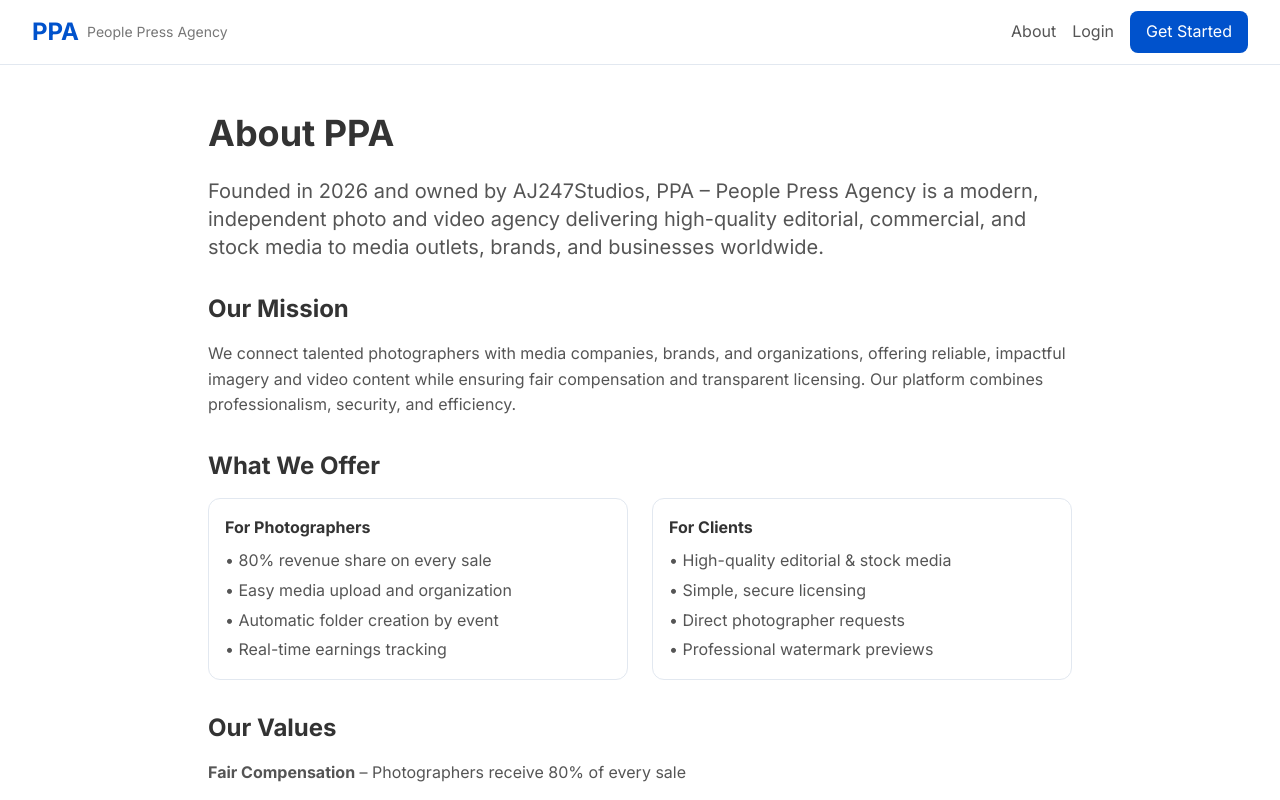
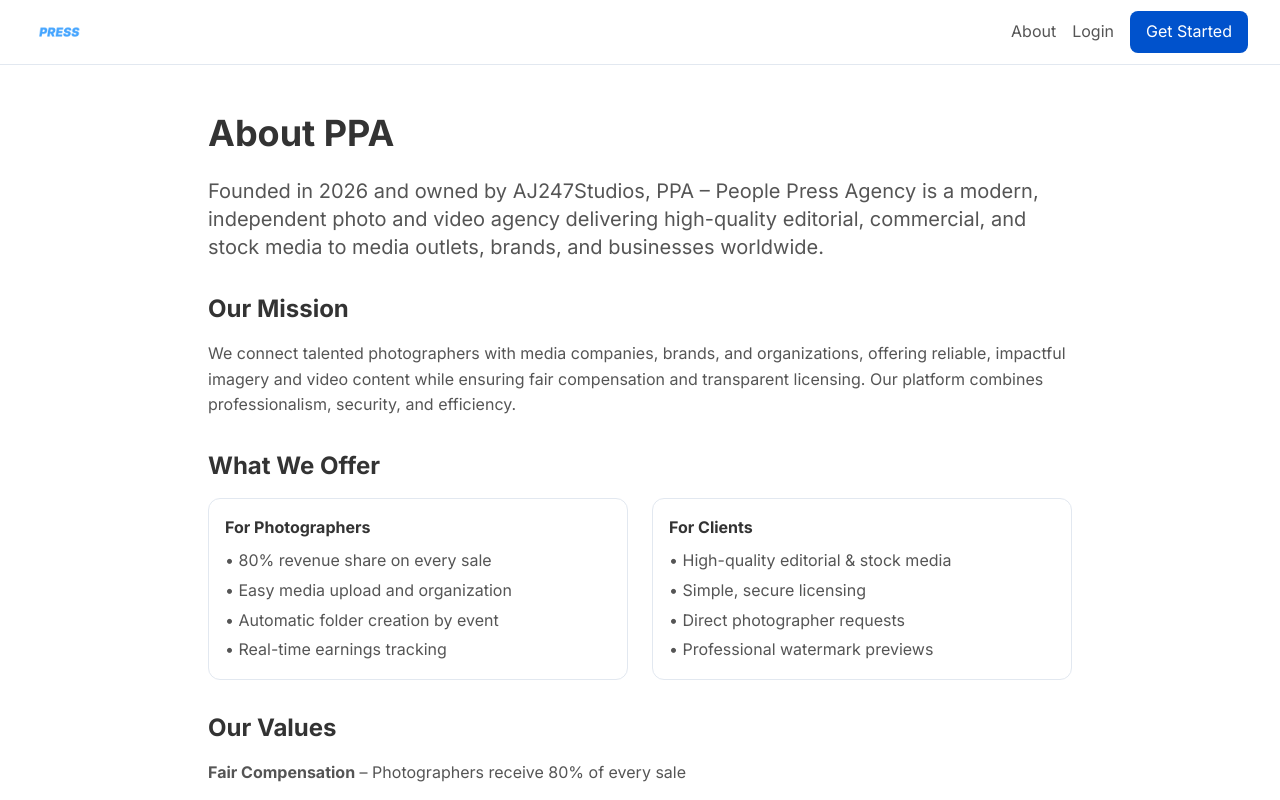
Before and after one commit to URTheCoolest/ppa-website, a Next.js app: page /about in a window 1280 px wide. Shown: the top 800 px of the page. Built offline with nearby package versions, Linux system fonts and the light colour scheme.

Commit message:
feat: remove duplicate text next to logo (logo has text)

```diff
--- a/app/about/page.tsx
+++ b/app/about/page.tsx
@@ -9,8 +9,9 @@ export default function AboutPage() {
         <div className="max-w-7xl mx-auto px-4 sm:px-6 lg:px-8">
           <div className="flex justify-between items-center h-16">
             <div className="flex items-center">
-              <a href="/" className="text-2xl font-bold text-blue-600">PPA</a>
-              <span className="ml-2 text-sm text-gray-500">People Press Agency</span>
+              <a href="/" className="flex items-center gap-2">
+                <img src="/ppa-logo.png" alt="PPA Logo" className="h-8 w-auto" />
+              </a>
             </div>
             <nav className="flex items-center gap-4">
               <a href="/about" className="text-gray-600 hover:text-gray-900">About</a>
--- a/app/admin/partners/page.tsx
+++ b/app/admin/partners/page.tsx
@@ -106,7 +106,9 @@ export default function PartnersPage() {
         <div className="max-w-7xl mx-auto px-4 sm:px-6 lg:px-8">
           <div className="flex justify-between items-center h-16">
             <div className="flex items-center gap-4">
-              <Link href="/admin" className="text-2xl font-bold text-blue-600">PPA</Link>
+              <Link href="/admin" className="flex items-center gap-2">
+                <img src="/ppa-logo.png" alt="PPA Logo" className="h-8 w-auto" />
+              </Link>
               <span className="text-gray-500 dark:text-gray-400">|</span>
               <span className="text-gray-600 dark:text-gray-300">Manage Partners</span>
             </div>
--- a/app/admin/settings/page.tsx
+++ b/app/admin/settings/page.tsx
@@ -84,7 +84,9 @@ export default function SettingsPage() {
         <div className="max-w-7xl mx-auto px-4 sm:px-6 lg:px-8">
           <div className="flex justify-between items-center h-16">
             <div className="flex items-center gap-4">
-              <Link href="/admin" className="text-2xl font-bold text-blue-600">PPA</Link>
+              <Link href="/admin" className="flex items-center gap-2">
+                <img src="/ppa-logo.png" alt="PPA Logo" className="h-8 w-auto" />
+              </Link>
               <span className="text-gray-500 dark:text-gray-400">|</span>
               <span className="text-gray-600 dark:text-gray-300">Site Settings</span>
             </div>
--- a/app/admin/users/page.tsx
+++ b/app/admin/users/page.tsx
@@ -106,7 +106,9 @@ export default function UsersPage() {
         <div className="max-w-7xl mx-auto px-4 sm:px-6 lg:px-8">
           <div className="flex justify-between items-center h-16">
             <div className="flex items-center gap-4">
-              <Link href="/admin" className="text-2xl font-bold text-blue-600">PPA</Link>
+              <Link href="/admin" className="flex items-center gap-2">
+                <img src="/ppa-logo.png" alt="PPA Logo" className="h-8 w-auto" />
+              </Link>
               <span className="text-gray-500 dark:text-gray-400">|</span>
               <span className="text-gray-600 dark:text-gray-300">Manage Users</span>
             </div>
--- a/app/login/page.tsx
+++ b/app/login/page.tsx
@@ -64,8 +64,7 @@ export default function LoginPage() {
     <div className="min-h-screen flex items-center justify-center bg-gray-50 py-12 px-4">
       <div className="max-w-md w-full space-y-8">
         <div className="text-center">
-          <h1 className="text-4xl font-bold text-blue-600">PPA</h1>
-          <p className="mt-2 text-gray-600">People Press Agency</p>
+          <img src="/ppa-logo.png" alt="PPA Logo" className="h-16 w-auto mx-auto" />
           <h2 className="mt-6 text-3xl font-bold text-gray-900">Sign In</h2>
         </div>
 
--- a/app/page.tsx
+++ b/app/page.tsx
@@ -126,9 +126,6 @@ export default function HomePage() {
             <div className="flex items-center">
               <Link href="/" className="flex items-center gap-2">
                 <img src="/ppa-logo.png" alt="PPA Logo" className="h-10 w-auto" />
-                <span className="text-xl font-bold text-gray-900 dark:text-white hidden sm:block">
-                  People Press Agency
-                </span>
               </Link>
             </div>
 
@@ -729,10 +726,9 @@ export default function HomePage() {
             <div>
               <div className="flex items-center gap-2 mb-4">
                 <img src="/ppa-logo.png" alt="PPA Logo" className="h-10 w-auto" />
-                <span className="text-xl font-bold">PPA</span>
               </div>
               <p className="text-gray-400 text-sm">
-                People Press Agency - Premium Photo & Video Agency connecting talented photographers with media companies worldwide.
+                Premium Photo & Video Agency connecting talented photographers with media companies worldwide.
               </p>
             </div>
 
--- a/app/photographer/page.tsx
+++ b/app/photographer/page.tsx
@@ -112,7 +112,9 @@ export default function PhotographerPortal() {
         <div className="max-w-7xl mx-auto px-4 sm:px-6 lg:px-8">
           <div className="flex justify-between items-center h-16">
             <div className="flex items-center gap-4">
-              <Link href="/" className="text-2xl font-bold text-blue-600">PPA</Link>
+              <Link href="/" className="flex items-center gap-2">
+                <img src="/ppa-logo.png" alt="PPA Logo" className="h-8 w-auto" />
+              </Link>
               <span className="text-gray-500">|</span>
               <span className="text-gray-600">Photographer Portal</span>
               {profile.photographer_id && (
--- a/app/portal/my-requests/page.tsx
+++ b/app/portal/my-requests/page.tsx
@@ -133,7 +133,9 @@ export default function MyRequestsPage() {
         <div className="max-w-7xl mx-auto px-4 sm:px-6 lg:px-8">
           <div className="flex justify-between items-center h-16">
             <div className="flex items-center gap-4">
-              <Link href="/" className="text-2xl font-bold text-blue-600">PPA</Link>
+              <Link href="/" className="flex items-center gap-2">
+                <img src="/ppa-logo.png" alt="PPA Logo" className="h-8 w-auto" />
+              </Link>
               <span className="text-gray-500 dark:text-gray-400">|</span>
               <span className="text-gray-600 dark:text-gray-300">My License Requests</span>
             </div>
--- a/app/portal/page.tsx
+++ b/app/portal/page.tsx
@@ -64,7 +64,9 @@ export default function ClientPortal() {
         <div className="max-w-7xl mx-auto px-4 sm:px-6 lg:px-8">
           <div className="flex justify-between items-center h-16">
             <div className="flex items-center gap-4">
-              <Link href="/" className="text-2xl font-bold text-blue-600">PPA</Link>
+              <Link href="/" className="flex items-center gap-2">
+                <img src="/ppa-logo.png" alt="PPA Logo" className="h-8 w-auto" />
+              </Link>
               <span className="text-gray-500">|</span>
               <span className="text-gray-600 dark:text-gray-400">Client Portal</span>
             </div>
--- a/app/privacy/page.tsx
+++ b/app/privacy/page.tsx
@@ -7,7 +7,9 @@ export default function PrivacyPage() {
     <div className="min-h-screen bg-white">
       <header className="border-b">
         <div className="max-w-4xl mx-auto px-4 py-4">
-          <a href="/" className="text-2xl font-bold text-blue-600">PPA</a>
+          <a href="/" className="flex items-center gap-2">
+            <img src="/ppa-logo.png" alt="PPA Logo" className="h-8 w-auto" />
+          </a>
         </div>
       </header>
 
--- a/app/signup/page.tsx
+++ b/app/signup/page.tsx
@@ -88,8 +88,7 @@ export default function SignUpPage() {
     <div className="min-h-screen flex items-center justify-center bg-gray-50 py-12 px-4">
       <div className="max-w-md w-full space-y-8">
         <div className="text-center">
-          <h1 className="text-4xl font-bold text-blue-600">PPA</h1>
-          <p className="mt-2 text-gray-600">People Press Agency</p>
+          <img src="/ppa-logo.png" alt="PPA Logo" className="h-16 w-auto mx-auto" />
           <h2 className="mt-6 text-3xl font-bold text-gray-900">Create Account</h2>
         </div>
 
--- a/app/terms/page.tsx
+++ b/app/terms/page.tsx
@@ -7,7 +7,9 @@ export default function TermsPage() {
     <div className="min-h-screen bg-white">
       <header className="border-b">
         <div className="max-w-4xl mx-auto px-4 py-4">
-          <a href="/" className="text-2xl font-bold text-blue-600">PPA</a>
+          <a href="/" className="flex items-center gap-2">
+            <img src="/ppa-logo.png" alt="PPA Logo" className="h-8 w-auto" />
+          </a>
         </div>
       </header>
 
```
